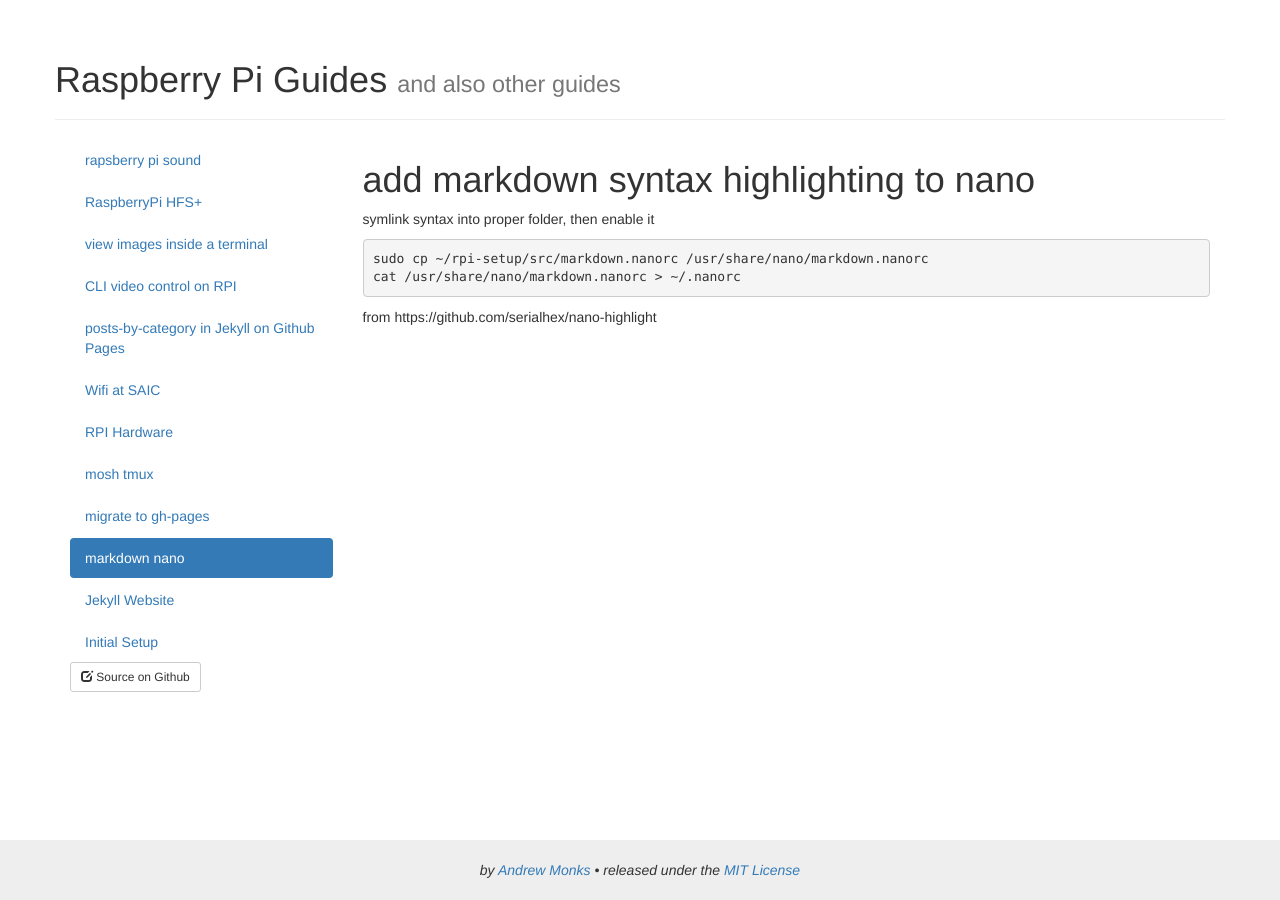
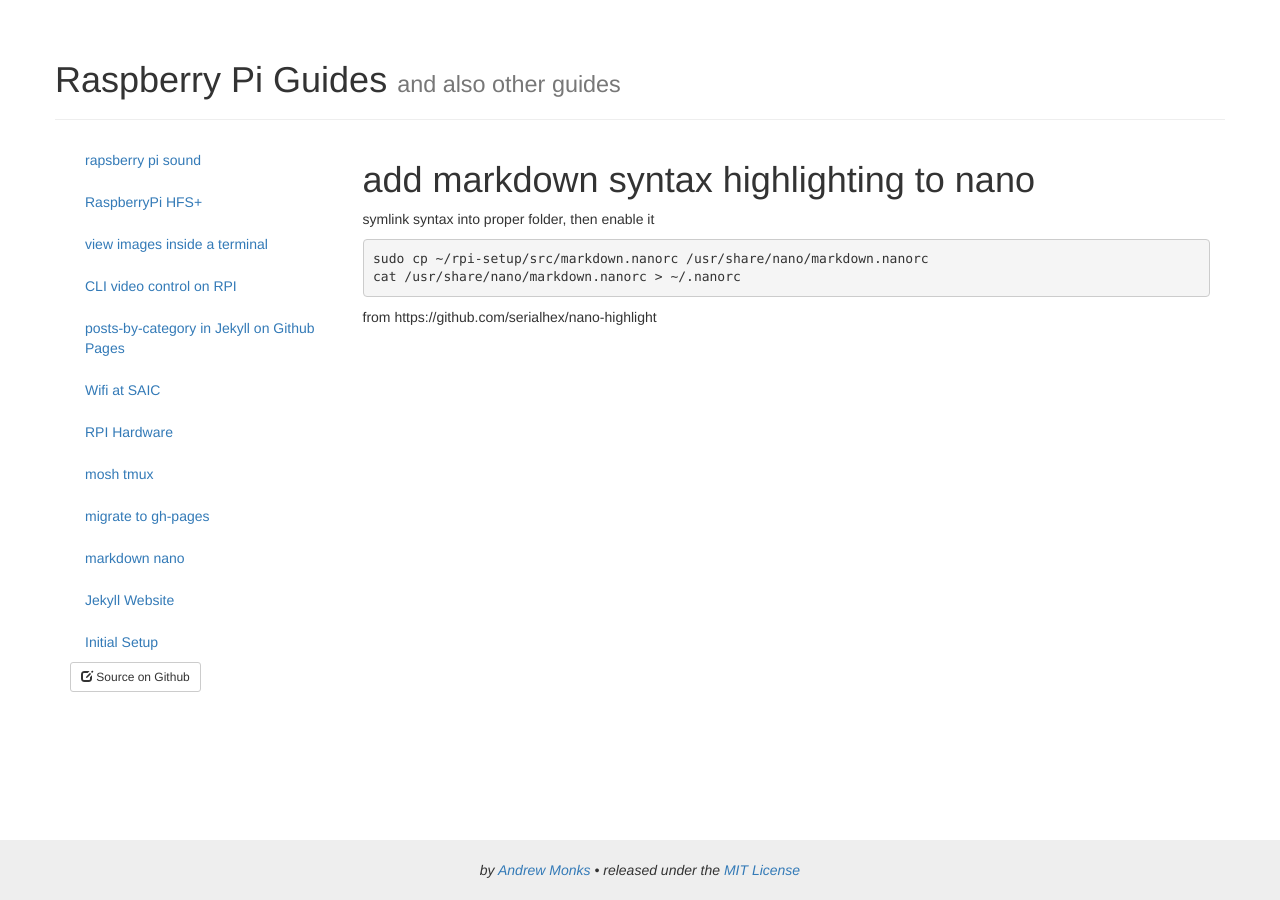
Before and after one commit to amonks/rpi-setup, a Jekyll site: the page built from _posts/2013-12-6-markdown-nano.md, in a window 1280 px wide. Built offline with Jekyll 4.4.1, drawn with Linux system fonts in a browser that asks for light colours; nearby versions of some CDN libraries.

Commit message:
improved sort

```diff
--- a/_layouts/default.html
+++ b/_layouts/default.html
@@ -56,11 +56,7 @@
 			<div id="sidebar" class="col-md-3">
 				<ul class="nav nav-pills nav-stacked">
 					{% for post in site.posts %}
-						{% if post.title == page.title %}
-							<li class="{{post.group}} topic active">
-						{% else %}
-							<li class="{{post.group}} topic ">
-						{% endif %}
+							<li class="{{post.group}}">
 							<a href="{{ post.url }}">{{ post.title }}</a>
 						</li>
 					{% endfor %}
--- a/assets/ui.js
+++ b/assets/ui.js
@@ -1,7 +1,8 @@
 // sort nav by class
 
-$('.nav').children().tsort({attr:'class'.split(" ")[0]});
+$('.nav').children().tsort({attr:'class'});
 
+$('li:contains(document.title)').addClass("active")
 // // start by declaring an order for the options
 // var array = ['rpi', 'web'];
 
```
